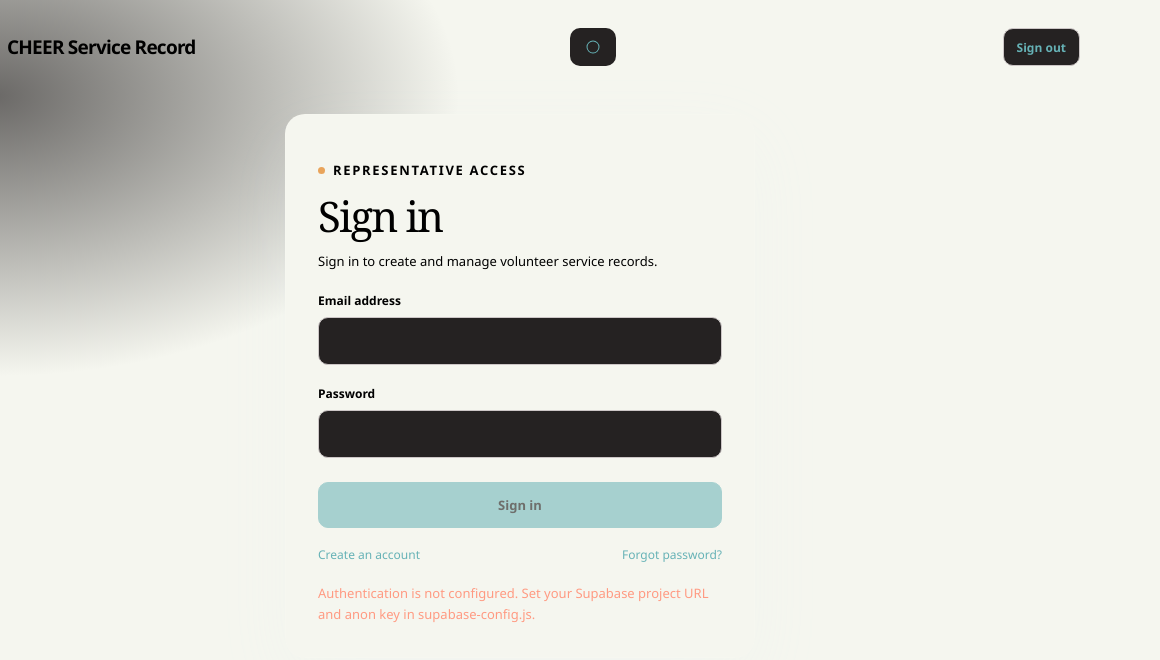
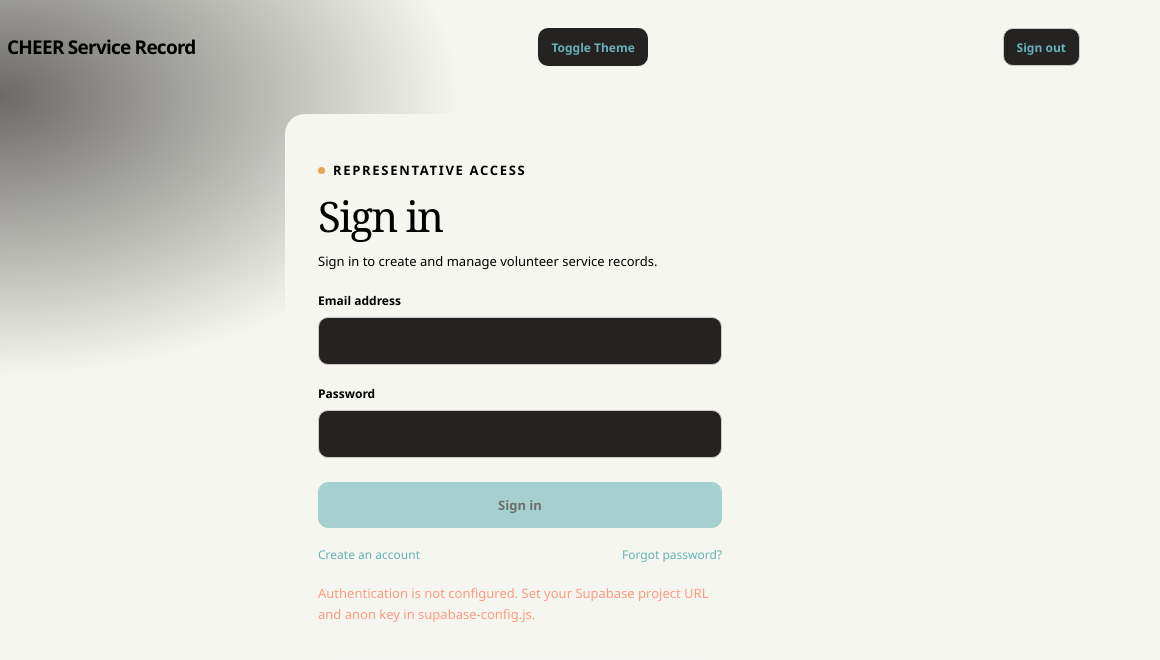
Before and after one commit to max107sha110/Volunteer-Hours-Record, a plain HTML site: page index.html in a window 1280 px wide. Shown: the full height of the page, 120-1280 px from the left. Drawn offline with nearby package versions, Linux system fonts and the light colour scheme.

Commit message:
Integrated theme switch button better

```diff
--- a/index.html
+++ b/index.html
@@ -330,10 +330,6 @@
     .secondary-button:hover { background: #f3f6f1; }
 
     .tertiary-button {
-      display: inline-flex;
-      align-items: center;
-      justify-content: center;
-      gap: 9px;
       min-height: 38px;
       padding: 0 13px;
       color: var(--accent);
@@ -341,6 +337,7 @@
       border: 0;
       font-size: 12px;
     }
+
     .side-panel {
       position: relative;
       display: flex;
@@ -583,10 +580,7 @@
         CHEER Service Record
       </a>
       <div>
-        <button class="tertiary-button" id="theme-toggle" type="button" aria-label="Toggle dark mode">
-          <svg width="20" height="20" viewBox="0 0 20 20" fill="none" aria-hidden="true">
-            <path d="M10 4.5a5.5 5.5 0 1 0 0 11 5.5 5.5 0 0 0 0-11Zm0-1a6.5 6.5 0 1 1 0 13A6.5 6.5 0 0 1 10 3.5Z" fill="currentColor"/>
-          </svg>
+        <button class="tertiary-button" id="theme-toggle" type="button" aria-label="Toggle dark mode">Toggle Theme</button>
       </div>
       <div class="account-actions" id="account-actions" hidden>
         <span class="account-email" id="account-email"></span>
```
